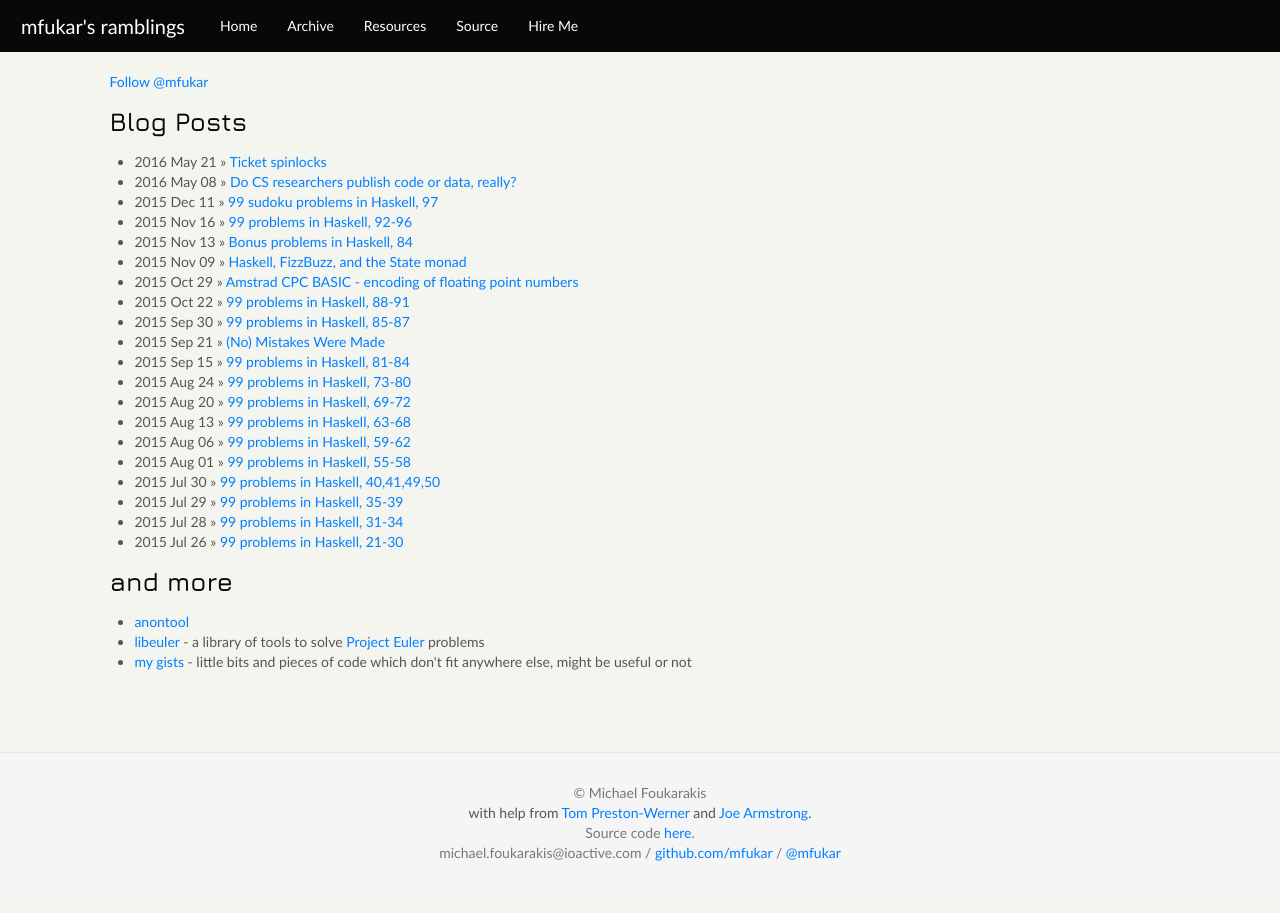
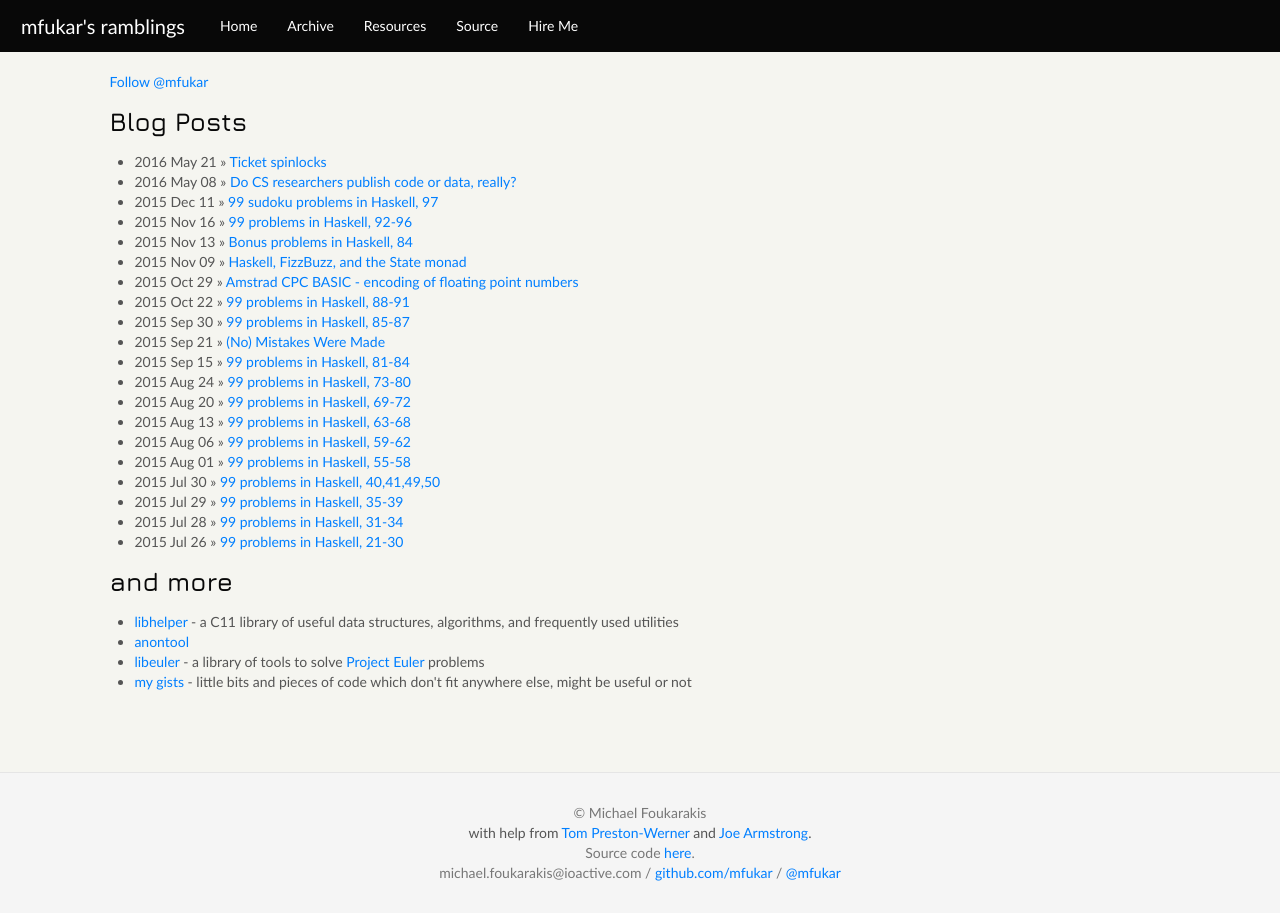
Before and after one commit to mfukar/mfukar.github.com, a Jekyll site: the page built from index.html, in a window 1280 px wide. Built offline with Jekyll 4.4.1, drawn with Linux system fonts in a browser that asks for light colours; some web fonts are replaced; comment, search, counter and statistics services are not loaded.

Commit message:
index.html: Plug libhelper

```diff
--- a/index.html
+++ b/index.html
@@ -13,6 +13,7 @@ title: mfukar's ramblings
 
 	<h2>and more</h2>
 	<ul id="various">
+		<li><a href="https://github.com/mfukar/libhelper">libhelper</a> - a C11 library of useful data structures, algorithms, and frequently used utilities</li>
 		<li><a href="https://github.com/mfukar/anontool">anontool</a></li>
 		<li><a href="https://github.com/mfukar/libeuler">libeuler</a> - a library of tools to solve <a href="https://projecteuler.net/">Project Euler</a> problems</li>
 		<li><a href="https://gist.github.com/mfukar">my gists</a> - little bits and pieces of code which don't fit anywhere else, might be useful or not</li>
```
